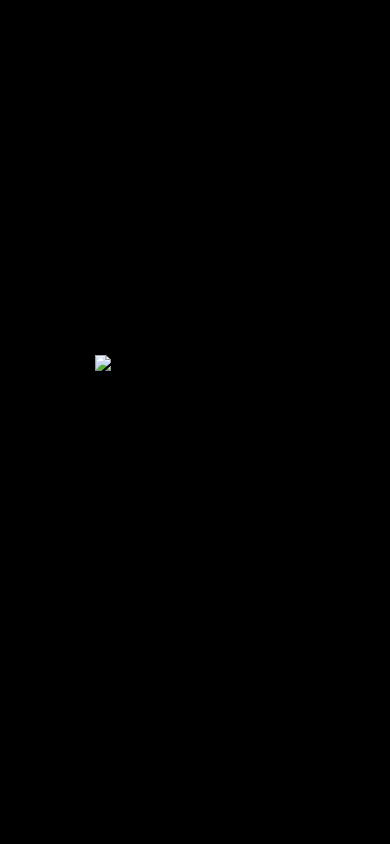
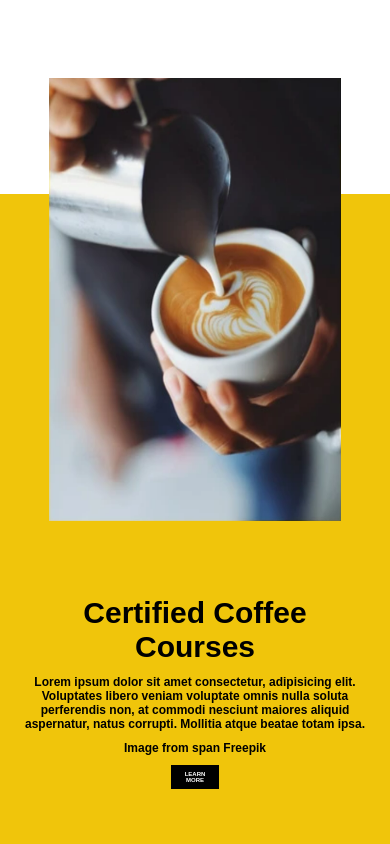
Before and after one commit to anchitjulaniya/Assignment, a plain HTML site: page Assignment_9_Media_Queries/index.html in a window 390 px wide. Drawn offline with Linux system fonts and the light colour scheme.

Commit message:
add media query final assignment

```diff
--- a/Assignment_9_Media_Queries/index.html
+++ b/Assignment_9_Media_Queries/index.html
@@ -4,57 +4,22 @@
     <meta charset="UTF-8">
     <meta name="viewport" content="width=device-width, initial-scale=1.0">
     <title>Media Query</title>
-    <style>
-        *{
-            margin: 0;
-            padding: 0;
-            box-sizing: border-box;
-        }
-        body{
-            height: 100vh;
-            width: 100%;
-            display: flex;
-            justify-content: center;
-            align-items: center;
-            background-color: black;
-        }
+    <link rel="stylesheet" href="style.css">
 
-        img{
-            width: 800px;
-            height: 533px ;
-            aspect-ratio: 800/533;
-        }
-        @media screen and (max-width:810px) {
-            body{
-            height: 100vh;
-            width: 100%;
-            display: flex;
-            justify-content: center;
-            background-color: black;
-            }
-
-            img{
-            width: 600px;
-            height: 400px;
-            /* aspect-ratio: 800/533; */
-            }
-        }
-        @media screen and (max-width:610px) {
-            img{
-            width: 400px;
-            height: 267px;
-            /* aspect-ratio: 800/533; */
-        }
-        @media screen and (max-width:410px) {
-            img{
-            width: 200px;
-            height: 133.25px;
-            /* aspect-ratio: 800/533; */
-        }
-        }
-    </style>
 </head>
 <body>
-        <img src="image.webp" alt="this is image">
+    <div class="container">
+            <div class="left">
+                <img src="Coffe_image.png">
+            </div>
+            <div class="right">
+                <h1>Certified Coffee Courses</h1>
+                <p>Lorem ipsum dolor sit amet consectetur, adipisicing elit. Voluptates libero veniam voluptate omnis nulla soluta perferendis non, at commodi nesciunt maiores aliquid aspernatur, natus corrupti. Mollitia atque beatae totam ipsa.</p>
+                <p>Image from span
+                    Freepik</p>
+                <p class="button">LEARN MORE</p>
+            </div>
+        </div>
+    </div>
 </body>
 </html>
--- /dev/null
+++ b/Assignment_9_Media_Queries/style.css
@@ -0,0 +1,217 @@
+*{
+    margin:0;
+    padding:0;
+    box-sizing: border-box;
+    font-family: sans-serif;
+}
+.container{
+    background: linear-gradient(to bottom,white 0%,white 23%,rgb(240,197,11) 23%,rgb(240,197,11) 77%);
+
+    display: flex;
+    flex-wrap: wrap;
+    width: 100%;
+    height: 100vh;
+
+}
+.left{
+    width: 50%;
+    min-width: 384px;
+    display: flex;
+    flex-grow: 1;
+    justify-content: end;
+    padding-right:2rem ;
+}
+img{
+    margin-top: 10vh;
+    width: 75%;
+    height: 75%;
+}
+.right{
+    min-width: 384px;
+    width: 50%;
+    display: flex;
+    flex-direction: column;
+    justify-content: center;
+    text-align: center;
+    padding-right: 10%;
+    padding-top: 1rem;
+    gap:3.5%;
+    flex-grow: 1;
+}
+.right > h1{
+    font-size: 3rem;
+}
+.right > p{
+    font-weight: 600;
+}
+.button{
+    padding:1rem 1.5rem;
+    background-color: black;
+    color:white;
+    font-weight: 600;
+    width: 10rem;
+    align-self: center;
+}
+@media only screen and (max-width:768px) {
+    *{
+        font-size: 12px;
+    }
+    .container{
+        height: fit-content;
+        gap: 20px;
+    }
+    .left{
+        justify-content: center;
+        align-items: end;
+        padding-right: 0;
+        min-width:0;
+    }
+    img{
+        margin-top: 0;
+        width: 75%;
+        height: 85%;
+    }
+    .right{
+        padding:5px 25px;
+        gap: 3.5%;
+        min-width: 0;
+    }
+    .right > h1{
+        font-size: 3.5rem;
+    }
+    .right > p{
+        font-weight: 600;
+    }
+    .button{
+        padding:0.5rem 0.8rem;
+        background-color: black;
+        color:white;
+        font-weight: 600;
+        width: 4rem;
+        align-self: center;
+        font-size: 0.5rem;
+    }
+
+}
+
+@media only screen and (max-width:520px) {
+    *{
+        font-size: 12px;
+    }
+    .container{
+        gap: 20px;
+        height: 100vh;
+    }
+    .left{
+        justify-content: center;
+        align-items: end;
+        padding-right: 0;
+        min-width:0;
+    }
+    img{
+        margin-top: 0;
+        width: 75%;
+        height: 85%;
+    }
+    .right{
+        padding:5px 20px;
+        gap: 3.5%;
+        min-width: 0;
+    }
+    .right > h1{
+        font-size: 2.5rem;
+    }
+    .right > p{
+        font-weight: 600;
+    }
+    .button{
+        padding:0.5rem 0.8rem;
+        background-color: black;
+        color:white;
+        font-weight: 600;
+        width: 4rem;
+        align-self: center;
+        font-size: 0.5rem;
+    }
+
+}
+
+
+
+
+/* --------------------------------------------------------------- */
+/* .container{
+    height:100vh;
+    width: 100%;
+    background-color: white;
+    display: flex;
+    align-items: end;
+    position: relative;
+    font-size: 10px;
+}
+.content{
+    height: 77vh;
+    width: 100%;
+    background-color: rgb(240,197,11);
+    display: flex;
+    justify-content: end;
+} */
+/* .box{
+    width: 50%;
+    color: black;
+    text-align: center;
+    display: flex;
+    flex-direction: column;
+    gap:5%;
+    padding-right:10% ;
+}
+.box > h1{
+    font-size: 6em;
+}
+.box > p {
+    font-size: 1.5em;
+    font-weight: 600;
+}
+.container > img{
+    position: absolute;
+    top: 10%;
+    left:9%;
+    width: 38%;
+    aspect-ratio: 38/41;
+}
+.button{
+    padding: 1.3em 2em;
+    background-color: black;
+    color: white ;
+    width: 13em;
+    align-self: center;
+}
+
+@media only screen and (max-width:1024px) {
+    .container{
+        font-size: 8px;
+    }
+    .container > img{
+        position: absolute;
+        top: 10%;
+        left:9%;
+        width: 38%;
+        aspect-ratio: 38/49;
+    }
+}
+
+@media only screen and (max-width:768px) {
+    .container{
+
+    }
+    .container > img{
+
+    }
+    .content{
+
+
+    }
+    .box{
+
+    }
+} */
```
Also changed, not shown: Assignment_9_Media_Queries/Coffe_image.png (added).
